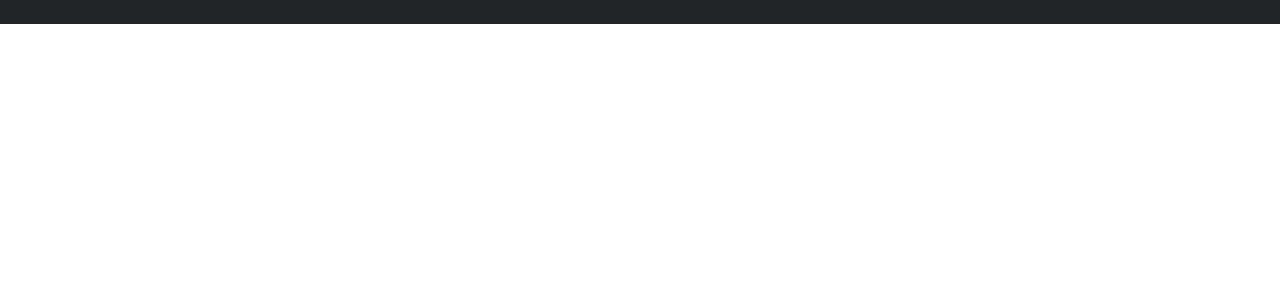
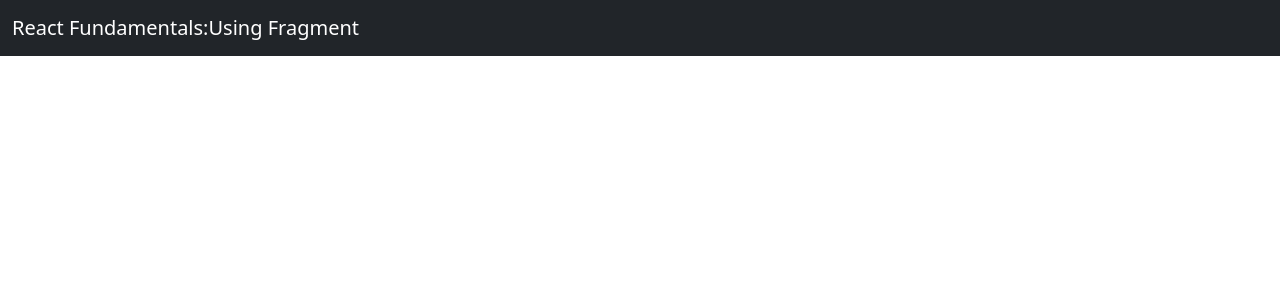
Before and after one commit to Level237/react-fundamentals, a React (Create React App) app: page / in a window 1280 px wide. Shown: the top 300 px of the page. Built offline with nearby package versions, Linux system fonts and the light colour scheme.

Commit message:
using fragment

```diff
--- a/src/App.js
+++ b/src/App.js
@@ -1,8 +1,14 @@
-function App(props){
+import Navbar from "./Navbar";
+import React from "react";
+function App(){
     return (
+        <React.Fragment>
+            <Navbar title="Using Fragment" />
+
         <div className="bg-dark">
             Hello World!
         </div>
+        </React.Fragment>
     )
 }
 
--- /dev/null
+++ b/src/Navbar.js
@@ -0,0 +1,11 @@
+function Navbar(props){
+    return (
+        <nav className="navbar navbar-expand-lg navbar-dark bg-dark fixed-top">
+            <div className="container-fluid">
+                <a className="navbar-brand" href="#"> React Fundamentals:{props.title}</a>
+            </div>
+        </nav>
+    )
+}
+
+export default Navbar;
```
